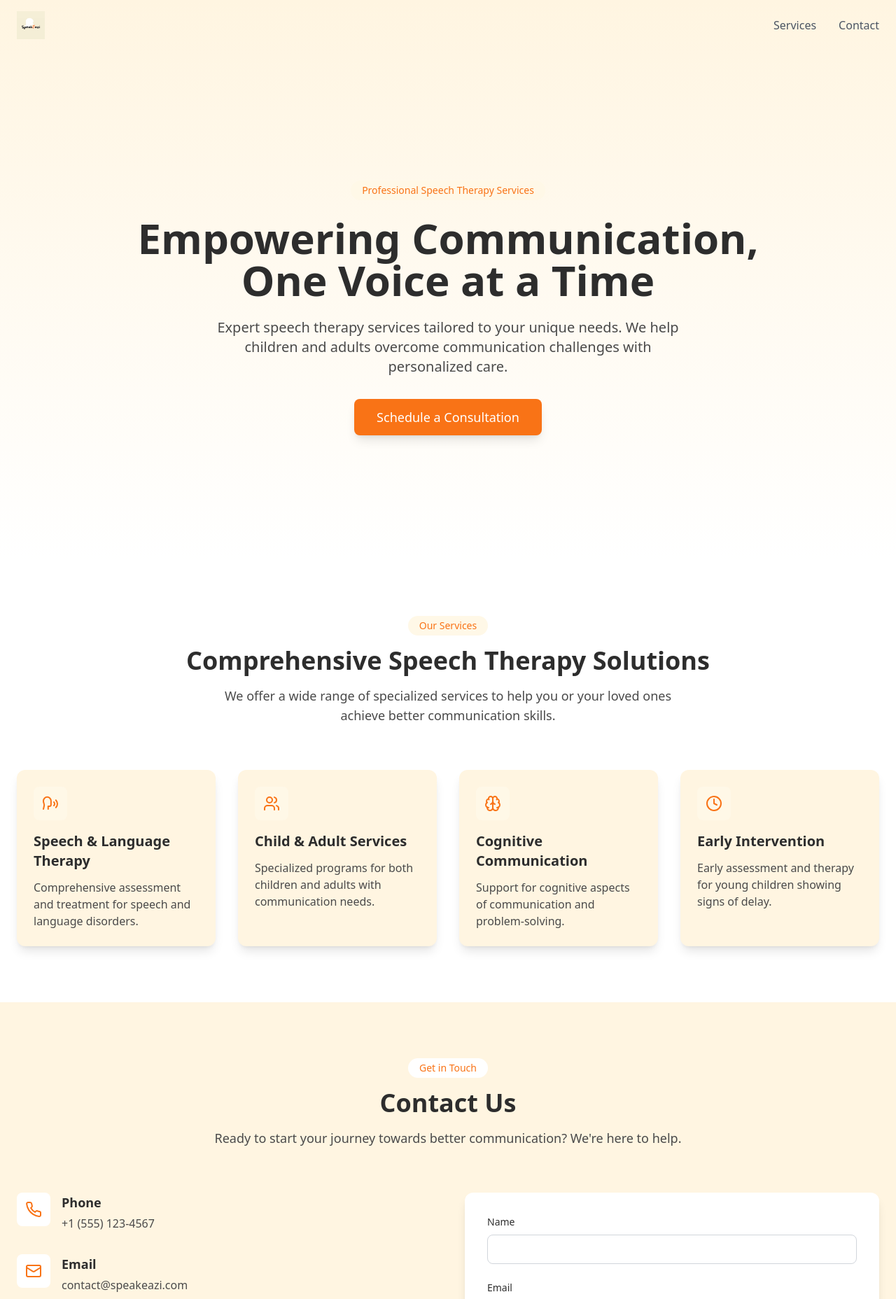
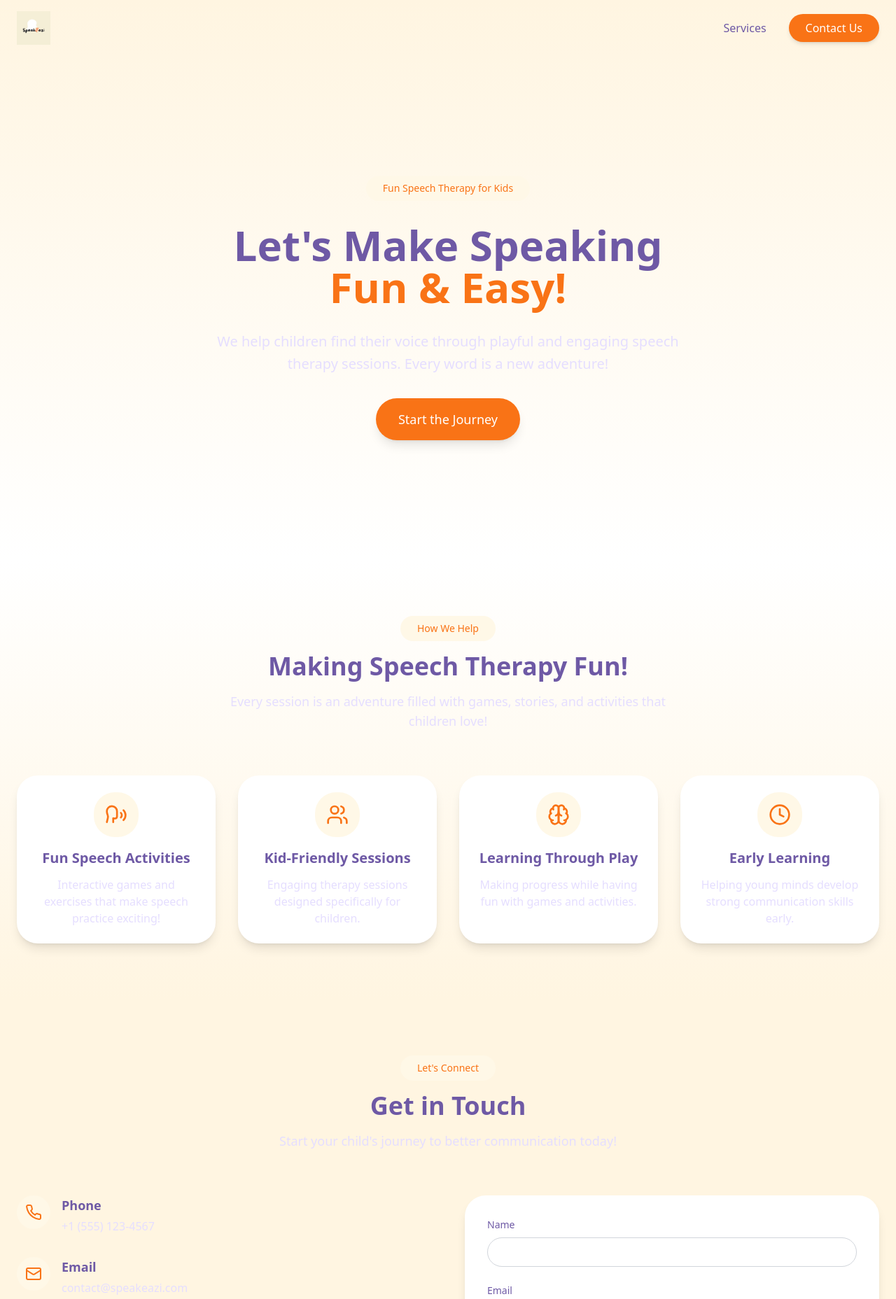
Before and after one commit to daryld1006/speakeazi-connect, a React (Vite) app: page / in a window 1280 px wide. Shown: the top 1856 px of the page at 70% size. Built offline with nearby package versions, Linux system fonts and the light colour scheme.

Commit message:
Update styles for fun and friendly look
Revamp the UI styles to create a more vibrant, bubbly, and kid-friendly design that highlights the business effectively while maintaining a clean aesthetic.
[skip gpt_engineer]

```diff
--- a/src/components/Contact.tsx
+++ b/src/components/Contact.tsx
@@ -24,12 +24,15 @@ const Contact = () => {
     <section id="contact" className="py-20 bg-cream">
       <div className="container mx-auto px-6">
         <div className="text-center mb-16">
-          <span className="inline-block px-4 py-1 mb-4 text-sm font-medium text-primary bg-white rounded-full">
-            Get in Touch
-          </span>
-          <h2 className="text-3xl md:text-4xl font-bold text-secondary mb-4">Contact Us</h2>
+          <motion.span
+            className="inline-block px-6 py-2 mb-4 text-sm font-medium text-primary bg-primary-light rounded-bubble"
+            whileHover={{ scale: 1.05 }}
+          >
+            Let's Connect
+          </motion.span>
+          <h2 className="text-3xl md:text-4xl font-bold text-secondary mb-4">Get in Touch</h2>
           <p className="text-lg text-secondary-light mb-8 max-w-2xl mx-auto">
-            Ready to start your journey towards better communication? We're here to help.
+            Start your child's journey to better communication today!
           </p>
         </div>
 
@@ -42,7 +45,7 @@ const Contact = () => {
             className="space-y-8"
           >
             <div className="flex items-start space-x-4">
-              <div className="w-12 h-12 bg-white rounded-lg flex items-center justify-center flex-shrink-0">
+              <div className="w-12 h-12 bg-primary-light rounded-bubble flex items-center justify-center flex-shrink-0">
                 <Phone className="w-6 h-6 text-primary" />
               </div>
               <div>
@@ -52,7 +55,7 @@ const Contact = () => {
             </div>
 
             <div className="flex items-start space-x-4">
-              <div className="w-12 h-12 bg-white rounded-lg flex items-center justify-center flex-shrink-0">
+              <div className="w-12 h-12 bg-primary-light rounded-bubble flex items-center justify-center flex-shrink-0">
                 <Mail className="w-6 h-6 text-primary" />
               </div>
               <div>
@@ -62,7 +65,7 @@ const Contact = () => {
             </div>
 
             <div className="flex items-start space-x-4">
-              <div className="w-12 h-12 bg-white rounded-lg flex items-center justify-center flex-shrink-0">
+              <div className="w-12 h-12 bg-primary-light rounded-bubble flex items-center justify-center flex-shrink-0">
                 <MapPin className="w-6 h-6 text-primary" />
               </div>
               <div>
@@ -78,7 +81,7 @@ const Contact = () => {
             transition={{ duration: 0.5 }}
             viewport={{ once: true }}
             onSubmit={handleSubmit}
-            className="bg-white rounded-xl shadow-lg p-8"
+            className="bg-white rounded-bubble shadow-lg p-8"
           >
             <div className="space-y-6">
               <div>
@@ -90,7 +93,7 @@ const Contact = () => {
                   id="name"
                   value={formData.name}
                   onChange={(e) => setFormData({ ...formData, name: e.target.value })}
-                  className="w-full px-4 py-2 border border-gray-300 rounded-lg focus:ring-2 focus:ring-primary focus:border-transparent"
+                  className="w-full px-4 py-2 border border-gray-300 rounded-bubble focus:ring-2 focus:ring-primary focus:border-transparent"
                   required
                 />
               </div>
@@ -104,7 +107,7 @@ const Contact = () => {
                   id="email"
                   value={formData.email}
                   onChange={(e) => setFormData({ ...formData, email: e.target.value })}
-                  className="w-full px-4 py-2 border border-gray-300 rounded-lg focus:ring-2 focus:ring-primary focus:border-transparent"
+                  className="w-full px-4 py-2 border border-gray-300 rounded-bubble focus:ring-2 focus:ring-primary focus:border-transparent"
                   required
                 />
               </div>
@@ -118,17 +121,19 @@ const Contact = () => {
                   value={formData.message}
                   onChange={(e) => setFormData({ ...formData, message: e.target.value })}
                   rows={4}
-                  className="w-full px-4 py-2 border border-gray-300 rounded-lg focus:ring-2 focus:ring-primary focus:border-transparent"
+                  className="w-full px-4 py-2 border border-gray-300 rounded-bubble focus:ring-2 focus:ring-primary focus:border-transparent"
                   required
                 ></textarea>
               </div>
 
-              <button
+              <motion.button
                 type="submit"
-                className="w-full px-8 py-3 text-white bg-primary hover:bg-primary-dark transition-colors duration-200 rounded-lg shadow-lg hover:shadow-xl transform hover:-translate-y-0.5"
+                whileHover={{ scale: 1.02 }}
+                whileTap={{ scale: 0.98 }}
+                className="w-full px-8 py-3 text-white bg-primary hover:bg-primary-dark transition-colors duration-200 rounded-bubble shadow-lg hover:shadow-xl"
               >
                 Send Message
-              </button>
+              </motion.button>
             </div>
           </motion.form>
         </div>
--- a/src/components/Hero.tsx
+++ b/src/components/Hero.tsx
@@ -8,22 +8,30 @@ const Hero = () => {
           initial={{ opacity: 0, y: 20 }}
           animate={{ opacity: 1, y: 0 }}
           transition={{ duration: 0.6 }}
+          className="space-y-8"
         >
-          <span className="inline-block px-4 py-1 mb-6 text-sm font-medium text-primary bg-primary-light rounded-full">
-            Professional Speech Therapy Services
-          </span>
-          <h1 className="text-4xl md:text-6xl font-bold text-secondary mb-6">
-            Empowering Communication,<br />One Voice at a Time
+          <motion.span
+            className="inline-block px-6 py-2 text-sm font-medium text-primary bg-primary-light rounded-bubble animate-bounce-slight"
+            whileHover={{ scale: 1.05 }}
+          >
+            Fun Speech Therapy for Kids
+          </motion.span>
+          <h1 className="text-4xl md:text-6xl font-bold text-secondary mb-6 leading-tight">
+            Let's Make Speaking
+            <br />
+            <span className="text-primary animate-float inline-block">Fun & Easy!</span>
           </h1>
-          <p className="text-xl text-secondary-light mb-8 max-w-2xl mx-auto">
-            Expert speech therapy services tailored to your unique needs. We help children and adults overcome communication challenges with personalized care.
+          <p className="text-xl text-secondary-light mb-8 max-w-2xl mx-auto leading-relaxed">
+            We help children find their voice through playful and engaging speech therapy sessions. Every word is a new adventure!
           </p>
-          <a
+          <motion.a
             href="#contact"
-            className="inline-block px-8 py-3 text-lg font-medium text-white bg-primary hover:bg-primary-dark transition-colors duration-200 rounded-lg shadow-lg hover:shadow-xl transform hover:-translate-y-0.5"
+            className="inline-block px-8 py-4 text-lg font-medium text-white bg-primary hover:bg-primary-dark transition-colors duration-200 rounded-bubble shadow-lg hover:shadow-xl transform hover:-translate-y-1"
+            whileHover={{ scale: 1.05 }}
+            whileTap={{ scale: 0.95 }}
           >
-            Schedule a Consultation
-          </a>
+            Start the Journey
+          </motion.a>
         </motion.div>
       </div>
     </section>
--- a/src/components/Navbar.tsx
+++ b/src/components/Navbar.tsx
@@ -1,5 +1,6 @@
 import { useState, useEffect } from 'react';
 import { Menu, X } from 'lucide-react';
+import { motion } from 'framer-motion';
 
 const Navbar = () => {
   const [isScrolled, setIsScrolled] = useState(false);
@@ -14,39 +15,82 @@ const Navbar = () => {
   }, []);
 
   return (
-    <nav className={`fixed w-full z-50 transition-all duration-300 ${isScrolled ? 'bg-cream/90 backdrop-blur-md shadow-sm' : 'bg-transparent'}`}>
+    <motion.nav
+      initial={{ y: -100 }}
+      animate={{ y: 0 }}
+      transition={{ duration: 0.5 }}
+      className={`fixed w-full z-50 transition-all duration-300 ${isScrolled ? 'bg-cream/90 backdrop-blur-md shadow-sm' : 'bg-transparent'}`}
+    >
       <div className="container mx-auto px-6 py-4">
         <div className="flex items-center justify-between">
-          <a href="#" className="flex items-center space-x-2">
-            <img src="/logo.png" alt="SpeakEazi" className="h-10" />
-          </a>
+          <motion.a
+            href="#"
+            className="flex items-center space-x-2"
+            whileHover={{ scale: 1.05 }}
+            whileTap={{ scale: 0.95 }}
+          >
+            <img src="/logo.png" alt="SpeakEazi" className="h-12" />
+          </motion.a>
 
           {/* Desktop Navigation */}
           <div className="hidden md:flex items-center space-x-8">
-            <a href="#services" className="nav-link">Services</a>
-            <a href="#contact" className="nav-link">Contact</a>
+            <motion.a
+              href="#services"
+              className="text-secondary hover:text-primary transition-colors duration-200 font-medium"
+              whileHover={{ scale: 1.1 }}
+              whileTap={{ scale: 0.95 }}
+            >
+              Services
+            </motion.a>
+            <motion.a
+              href="#contact"
+              className="px-6 py-2 text-white bg-primary hover:bg-primary-dark transition-colors duration-200 rounded-bubble shadow-md hover:shadow-lg"
+              whileHover={{ scale: 1.05 }}
+              whileTap={{ scale: 0.95 }}
+            >
+              Contact Us
+            </motion.a>
           </div>
 
           {/* Mobile Menu Button */}
-          <button
+          <motion.button
             className="md:hidden text-secondary"
+            whileTap={{ scale: 0.9 }}
             onClick={() => setIsMobileMenuOpen(!isMobileMenuOpen)}
           >
             {isMobileMenuOpen ? <X size={24} /> : <Menu size={24} />}
-          </button>
+          </motion.button>
         </div>
 
         {/* Mobile Navigation */}
         {isMobileMenuOpen && (
-          <div className="md:hidden absolute top-full left-0 w-full bg-cream shadow-lg animate-fade-in">
+          <motion.div
+            initial={{ opacity: 0, y: -20 }}
+            animate={{ opacity: 1, y: 0 }}
+            exit={{ opacity: 0, y: -20 }}
+            transition={{ duration: 0.2 }}
+            className="md:hidden absolute top-full left-0 w-full bg-cream shadow-lg"
+          >
             <div className="flex flex-col space-y-4 p-6">
-              <a href="#services" className="nav-link" onClick={() => setIsMobileMenuOpen(false)}>Services</a>
-              <a href="#contact" className="nav-link" onClick={() => setIsMobileMenuOpen(false)}>Contact</a>
+              <a
+                href="#services"
+                className="text-secondary hover:text-primary transition-colors duration-200"
+                onClick={() => setIsMobileMenuOpen(false)}
+              >
+                Services
+              </a>
+              <a
+                href="#contact"
+                className="px-6 py-2 text-white bg-primary hover:bg-primary-dark transition-colors duration-200 rounded-bubble text-center"
+                onClick={() => setIsMobileMenuOpen(false)}
+              >
+                Contact Us
+              </a>
             </div>
-          </div>
+          </motion.div>
         )}
       </div>
-    </nav>
+    </motion.nav>
   );
 };
 
--- a/src/components/Services.tsx
+++ b/src/components/Services.tsx
@@ -4,39 +4,42 @@ import { motion } from 'framer-motion';
 const services = [
   {
     icon: Speech,
-    title: "Speech & Language Therapy",
-    description: "Comprehensive assessment and treatment for speech and language disorders.",
+    title: "Fun Speech Activities",
+    description: "Interactive games and exercises that make speech practice exciting!",
   },
   {
     icon: Users,
-    title: "Child & Adult Services",
-    description: "Specialized programs for both children and adults with communication needs.",
+    title: "Kid-Friendly Sessions",
+    description: "Engaging therapy sessions designed specifically for children.",
   },
   {
     icon: Brain,
-    title: "Cognitive Communication",
-    description: "Support for cognitive aspects of communication and problem-solving.",
+    title: "Learning Through Play",
+    description: "Making progress while having fun with games and activities.",
   },
   {
     icon: Clock,
-    title: "Early Intervention",
-    description: "Early assessment and therapy for young children showing signs of delay.",
+    title: "Early Learning",
+    description: "Helping young minds develop strong communication skills early.",
   },
 ];
 
 const Services = () => {
   return (
-    <section id="services" className="py-20 bg-white">
+    <section id="services" className="py-20 bg-gradient-to-b from-white to-cream">
       <div className="container mx-auto px-6">
         <div className="text-center mb-16">
-          <span className="inline-block px-4 py-1 mb-4 text-sm font-medium text-primary bg-primary-light rounded-full">
-            Our Services
-          </span>
+          <motion.span
+            className="inline-block px-6 py-2 mb-4 text-sm font-medium text-primary bg-primary-light rounded-bubble"
+            whileHover={{ scale: 1.05 }}
+          >
+            How We Help
+          </motion.span>
           <h2 className="text-3xl md:text-4xl font-bold text-secondary mb-4">
-            Comprehensive Speech Therapy Solutions
+            Making Speech Therapy Fun!
           </h2>
           <p className="text-lg text-secondary-light mb-8 max-w-2xl mx-auto">
-            We offer a wide range of specialized services to help you or your loved ones achieve better communication skills.
+            Every session is an adventure filled with games, stories, and activities that children love!
           </p>
         </div>
 
@@ -47,14 +50,15 @@ const Services = () => {
               initial={{ opacity: 0, y: 20 }}
               whileInView={{ opacity: 1, y: 0 }}
               transition={{ duration: 0.5, delay: index * 0.1 }}
+              whileHover={{ y: -5 }}
               viewport={{ once: true }}
-              className="p-6 bg-cream rounded-xl shadow-lg hover:shadow-xl transition-shadow duration-300"
+              className="p-6 bg-white rounded-bubble shadow-lg hover:shadow-xl transition-all duration-300"
             >
-              <div className="w-12 h-12 bg-primary-light rounded-lg flex items-center justify-center mb-4">
-                <service.icon className="w-6 h-6 text-primary" />
+              <div className="w-16 h-16 bg-primary-light rounded-bubble flex items-center justify-center mb-4 mx-auto">
+                <service.icon className="w-8 h-8 text-primary" />
               </div>
-              <h3 className="text-xl font-semibold mb-3 text-secondary">{service.title}</h3>
-              <p className="text-secondary-light">{service.description}</p>
+              <h3 className="text-xl font-semibold mb-3 text-secondary text-center">{service.title}</h3>
+              <p className="text-secondary-light text-center">{service.description}</p>
             </motion.div>
           ))}
         </div>
--- a/tailwind.config.ts
+++ b/tailwind.config.ts
@@ -30,35 +30,33 @@ export default {
           dark: "#C65A10", // Darker orange
         },
         secondary: {
-          DEFAULT: "#2D2D2D", // Dark gray for text
-          light: "#4A4A4A", // Lighter gray
-          dark: "#1A1A1A", // Darker gray
+          DEFAULT: "#6E59A5", // Playful purple
+          light: "#E5DEFF", // Soft purple
+          dark: "#4A3B7A", // Dark purple
         },
-        cream: "#FFF5E1", // Background cream color from logo
+        accent: {
+          DEFAULT: "#FEC6A1", // Soft orange
+          light: "#FDE1D3", // Soft peach
+          dark: "#FDA172", // Darker peach
+        },
+        cream: "#FFF5E1", // Background cream color
+      },
+      borderRadius: {
+        'bubble': '30px',
       },
       keyframes: {
-        "fade-up": {
-          "0%": {
-            opacity: "0",
-            transform: "translateY(20px)",
-          },
-          "100%": {
-            opacity: "1",
-            transform: "translateY(0)",
-          },
+        "float": {
+          "0%, 100%": { transform: "translateY(0)" },
+          "50%": { transform: "translateY(-10px)" },
         },
-        "fade-in": {
-          "0%": {
-            opacity: "0",
-          },
-          "100%": {
-            opacity: "1",
-          },
+        "bounce-slight": {
+          "0%, 100%": { transform: "translateY(-2%)" },
+          "50%": { transform: "translateY(0)" },
         },
       },
       animation: {
-        "fade-up": "fade-up 0.5s ease-out",
-        "fade-in": "fade-in 0.3s ease-out",
+        "float": "float 6s ease-in-out infinite",
+        "bounce-slight": "bounce-slight 2s ease-in-out infinite",
       },
     },
   },
```
